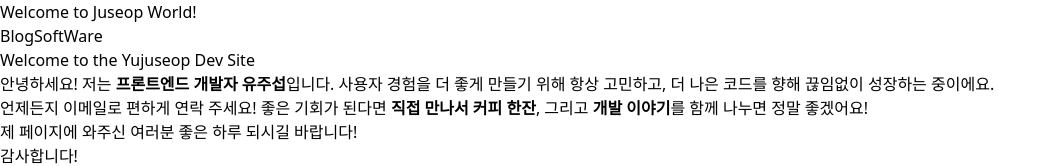
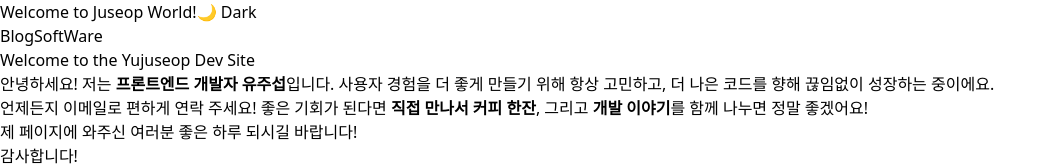
Before and after one commit to yujuseop/JuseopSite, a Next.js app in the folder my-app/: page / in a window 1280 px wide. Shown: the top 166 px of the page, without its empty margins (0-1056 px from the left). Built offline with nearby package versions, Linux system fonts and the light colour scheme.

Commit message:
fix:netlify배포관련 수정

```diff
--- a/my-app/package.json
+++ b/my-app/package.json
@@ -15,6 +15,7 @@
   },
   "devDependencies": {
     "@eslint/eslintrc": "^3",
+    "@netlify/plugin-nextjs": "^5.12.0",
     "@types/node": "^20",
     "@types/react": "^19",
     "@types/react-dom": "^19",
--- a/my-app/src/components/Header.tsx
+++ b/my-app/src/components/Header.tsx
@@ -1,9 +1,11 @@
 import Link from "next/link";
+import ThemeToggle from "./ThemeToggle";
 
 export default function Header() {
   return (
     <header className="flex justify-center items-center p-6 bg-blue-200 text-white text-4xl">
       <Link href="/">Welcome to Juseop World!</Link>
+      <ThemeToggle />
     </header>
   );
 }
--- /dev/null
+++ b/my-app/src/components/ThemeToggle.tsx
@@ -0,0 +1,36 @@
+"use client";
+import { useEffect, useState } from "react";
+
+export default function ThemeToggle() {
+  const [isDark, setIsDark] = useState(false);
+
+  useEffect(() => {
+    const root = window.document.documentElement;
+    const saved = localStorage.getItem("theme");
+    if (saved === "dark") {
+      root.classList.add("dark");
+      setIsDark(true);
+    }
+  }, []);
+
+  const toggleTheme = () => {
+    const root = window.document.documentElement;
+    if (isDark) {
+      root.classList.remove("dark");
+      localStorage.setItem("theme", "light");
+    } else {
+      root.classList.add("dark");
+      localStorage.setItem("theme", "dark");
+    }
+    setIsDark(!isDark);
+  };
+
+  return (
+    <button
+      onClick={toggleTheme}
+      className="fixed bottom-6 right-6 z-50 p-3 bg-white dark:bg-zinc-800 text-black dark:text-white shadow rounded-full"
+    >
+      {isDark ? "🌞 Light" : "🌙 Dark"}
+    </button>
+  );
+}
```
Also changed, not shown: 2 other files (tests, documents, lock files or other folders).
